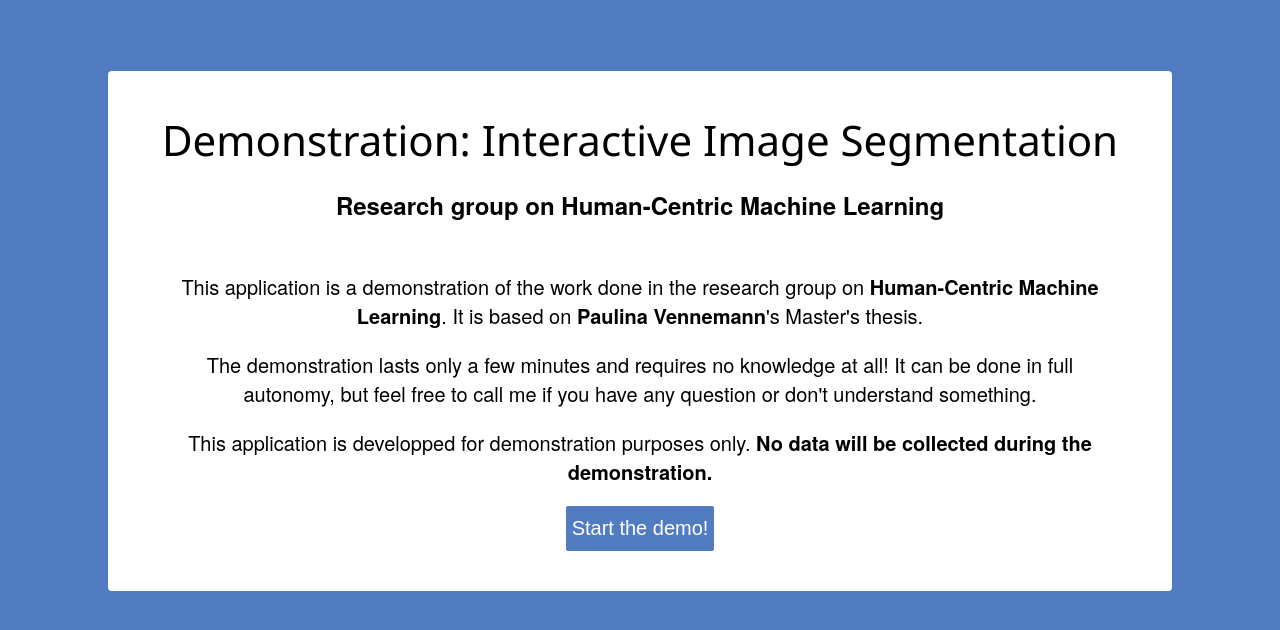
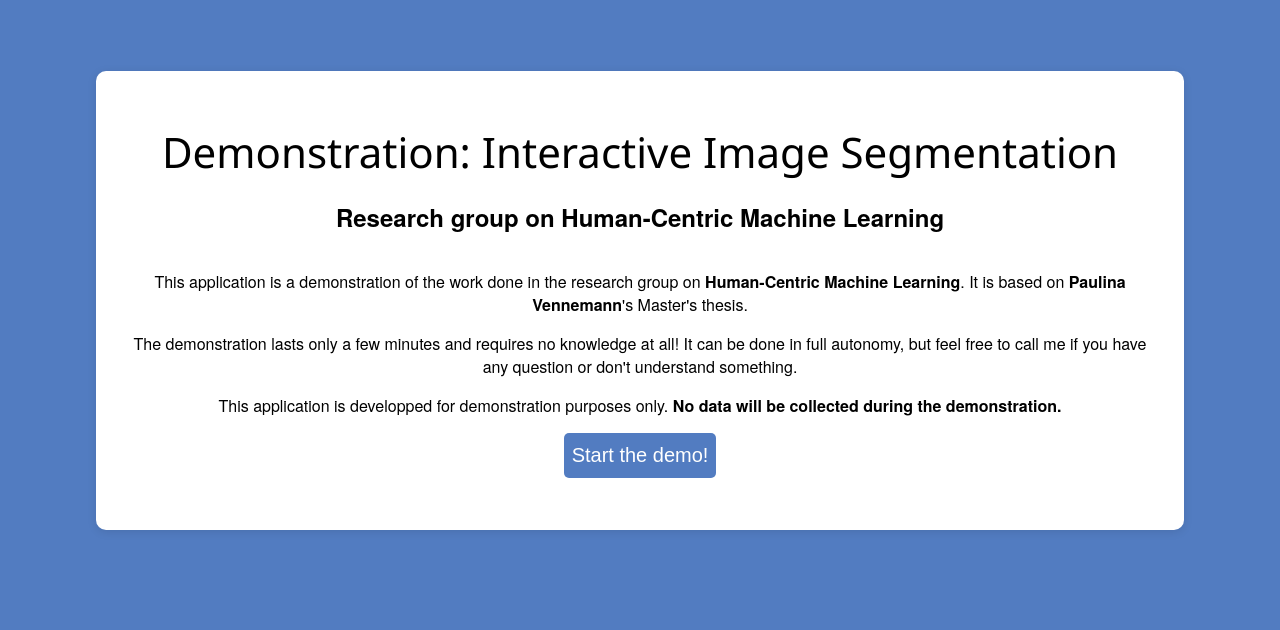
Before and after one commit to ppaamm/InteractiveSatImagesSegmentation, a Django app: page /home/ in a window 1280 px wide. Shown: the top 630 px of the page. Run offline with Django 5.2, Linux system fonts and the light colour scheme.

Commit message:
feat: add structure changes + toggle styles

```diff
--- a/static/style.css
+++ b/static/style.css
@@ -1,5 +1,6 @@
 div {
-  font-family: "Roboto Slab", "HelveticaNeue", "Helvetica Neue", Helvetica, Arial, sans-serif;
+  font-family: "Roboto Slab", "HelveticaNeue", "Helvetica Neue", Helvetica,
+    Arial, sans-serif;
 }
 
 p {
@@ -11,7 +12,9 @@ ul {
   text-align: justify;
 }
 
-ul li { padding: 5px 0; }
+ul li {
+  padding: 5px 0;
+}
 
 label {
   text-align: justify;
@@ -26,7 +29,6 @@ body {
   background-color: rgba(39, 92, 178, 0.8);
 }
 
-
 .box {
   width: 80vw;
   background-color: white;
@@ -35,8 +37,41 @@ body {
   margin: 50px auto;
   display: flex;
   flex-direction: column;
+  padding: 2rem;
+  border-radius: 10px;
+  box-shadow: 0 2px 10px rgba(0, 0, 0, 0.1);
+  text-align: center;
 }
 
+.body-box {
+  display: flex;
+  flex-wrap: wrap;
+  justify-content: flex-start;
+  gap: 10%;
+}
+
+.image-section {
+  max-width: 50%;
+  display: flex;
+  flex-direction: column;
+  align-items: flex-start;
+}
+
+.image-section img {
+}
+
+.right-section {
+  min-width: 25%;
+  max-width: 40%;
+  display: flex;
+  flex-direction: column;
+  align-items: flex-start;
+}
+
+.right-section h2 {
+  font-size: 1rem;
+  margin-bottom: 1rem;
+}
 
 .content-wrapper {
   display: flex;
@@ -44,53 +79,49 @@ body {
   gap: 1.5rem;
 }
 
-
-.title-container{
+.title-container {
   display: table;
   text-align: center;
   margin: 20px 0 0 0;
 }
 
-.title{
-  font-family: 'Segoe UI', Tahoma, Geneva, Verdana, sans-serif;
+.title {
+  font-family: "Segoe UI", Tahoma, Geneva, Verdana, sans-serif;
   font-size: 42px;
   display: table-cell;
   vertical-align: middle;
   width: 100%;
 }
 
-.grid-parent{
+.grid-parent {
   display: grid;
   gap: 20px;
   margin: 20px;
   padding: 1px;
 }
 
-.subtitle-container{
+.subtitle-container {
   display: table;
   text-align: center;
   margin: 20px 0 0 0;
 }
 
-.subtitle{
-  font-family: 'Segoe UI', Tahoma, Geneva, Verdana, sans-serif;
+.subtitle {
+  font-family: "Segoe UI", Tahoma, Geneva, Verdana, sans-serif;
   font-size: 32px;
   display: table-cell;
   vertical-align: middle;
 }
 
-button{
-  background-color: #275CB2;
+button {
+  background-color: #275cb2;
   color: white;
   cursor: pointer;
-  //width: 30%;
   opacity: 0.8;
-  height:45px;
+  height: 45px;
   border: none;
-  border-radius: 2px;
-  margin-left: auto;
-  margin-right: auto;
-  display: table;
+  border-radius: 5px;
+  padding: 0.5rem;
   font-size: 20px;
 }
 
@@ -99,7 +130,7 @@ button:hover {
 }
 
 button:disabled {
-  background-color: #A1B4D4;
+  background-color: #a1b4d4;
 }
 
 .button-container {
@@ -107,26 +138,62 @@ button:disabled {
   margin: 0 auto 20px;
 }
 
-.box {
-      grid-template-rows: 150px auto auto;
+.title {
+  vertical-align: bottom;
+}
+
+.a {
+  line-height: 0.7;
+  margin-top: 1em;
+  margin-bottom: 1em;
+  text-indent: 22px;
 }
 
 
-
-.title{
-    vertical-align: bottom;
+.toggle-row {
+  display: flex;
+  align-items: center;
+  gap: 1rem;
+  margin-bottom: 1.5rem;
 }
 
-.main-text{
-  margin-top: 10px;
-  margin-left: 5%;
-  margin-right: 5%;
-  font-size: 20px;
+/* Toggle */
+.switch {
+  position: relative;
+  display: inline-block;
+  width: 42px;
+  height: 24px;
 }
-
-.a{
-    line-height: 0.7;
-    margin-top: 1em ;
-    margin-bottom: 1em ;
-    text-indent: 22px ;
+.switch input {
+  opacity: 0;
+  width: 0;
+  height: 0;
 }
+.slider {
+  position: absolute;
+  cursor: pointer;
+  top: 0;
+  left: 0;
+  right: 0;
+  bottom: 0;
+  background-color: #ccc;
+  border-radius: 24px;
+  transition: 0.4s;
+}
+.slider:before {
+  position: absolute;
+  content: "";
+  height: 18px;
+  width: 18px;
+  left: 3px;
+  bottom: 3px;
+  background-color: white;
+  border-radius: 50%;
+  transition: 0.4s;
+}
+input:checked + .slider {
+  background-color: #4f8df9;
+}
+input:checked + .slider:before {
+  transform: translateX(18px);
+}
```
